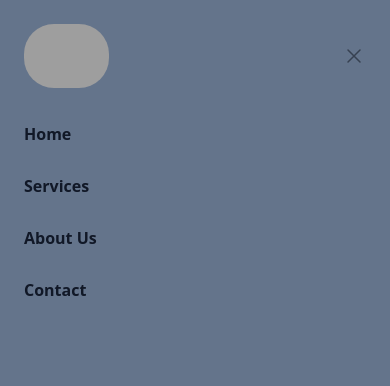
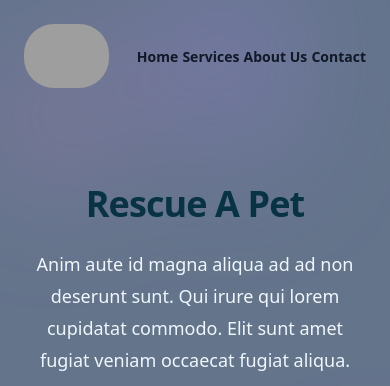
Before and after one commit to Kingwizard96/reimagined-journey, a plain HTML site: page index.html in a window 390 px wide. Shown: the top 386 px of the page. Drawn offline with nearby package versions, Linux system fonts and the light colour scheme; some packages are replaced by stand-ins of ours; grey boxes are pictures that could not be loaded.

Commit message:
made changes to front page mobile view

```diff
--- a/index.html
+++ b/index.html
@@ -1,6 +1,5 @@
 <!DOCTYPE html>
 <html lang="en">
-
 <head>
     <meta charset="UTF-8">
     <meta name="viewport" content="width=device-width, initial-scale=1.0">
@@ -22,62 +21,17 @@
                             alt="animals image">
                     </a>
                 </div>
-                <div class="flex lg:hidden">
-                    <button type="button"
-                        class="-m-2.5 inline-flex items-center justify-center rounded-md p-2.5 text-gray-700">
-                        <span class="sr-only">Open main menu</span>
-                        <svg class="h-6 w-6" fill="none" viewBox="0 0 24 24" stroke-width="1.5" stroke="currentColor"
-                            aria-hidden="true">
-                            <path stroke-linecap="round" stroke-linejoin="round"
-                                d="M3.75 6.75h16.5M3.75 12h16.5m-16.5 5.25h16.5" />
-                        </svg>
-                    </button>
-                </div>
-                <div class="hidden lg:flex lg:gap-x-12">
+
+                <!-- navbar wide screen view -->
+                <div class="sm:flex sm:gap-x-6 md:flex md:gap-x-10 lg:flex lg:gap-x-12">
                     <a href="/index.html" class="text-sm font-semibold leading-6 text-gray-900">Home</a>
                     <a href="/assets/services.html" class="text-sm font-semibold leading-6 text-gray-900">Services</a>
                     <a href="/assets/about.html" class="text-sm font-semibold leading-6 text-gray-900">About Us</a>
                     <a href="/assets/contact.html" class="text-sm font-semibold leading-6 text-gray-900">Contact</a>
                 </div>
             </nav>
-            <!-- Mobile menu, show/hide based on menu open state. -->
-            <div class="sm:hidden" role="dialog" aria-modal="true">
-                <!-- Background backdrop, show/hide based on slide-over state. -->
-                <div class="fixed inset-0 z-50"></div>
-                <div class="fixed inset-y-0 right-0 z-50 w-full overflow-y-auto bg-slate-500
-         px-6 py-6 sm:max-w-sm sm:ring-1 sm:ring-gray-900/10">
-                    <div class="flex items-center justify-between">
-                        <a href="#" class="-m-1.5 p-1.5">
-                            <span class="sr-only">RescuePet</span>
-                            <img class="h-16 w-auto"
-                                src="https://static.vecteezy.com/system/resources/thumbnails/006/470/731/small/modern-animal-pet-logo-template-free-vector.jpg"
-                                alt="animals image">
-                        </a>
-                        <button type="button" class="-m-2.5 rounded-md p-2.5 text-gray-700">
-                            <span class="sr-only">Close menu</span>
-                            <svg class="h-6 w-6" fill="none" viewBox="0 0 24 24" stroke-width="1.5"
-                                stroke="currentColor" aria-hidden="true">
-                                <path stroke-linecap="round" stroke-linejoin="round" d="M6 18L18 6M6 6l12 12" />
-                            </svg>
-                        </button>
-                    </div>
-                    <div class="mt-6 flow-root">
-                        <div class="-my-6 divide-y divide-gray-500/10">
-                            <div class="space-y-2 py-6">
-                                <a href="/index.html"
-                                    class="-mx-3 block rounded-lg px-3 py-2 text-base font-semibold leading-7 text-gray-900 hover:bg-gray-50">Home</a>
-                                <a href="/assets/services.html"
-                                    class="-mx-3 block rounded-lg px-3 py-2 text-base font-semibold leading-7 text-gray-900 hover:bg-gray-50">Services</a>
-                                <a href="/assets/about.html"
-                                    class="-mx-3 block rounded-lg px-3 py-2 text-base font-semibold leading-7 text-gray-900 hover:bg-gray-50">About
-                                    Us</a>
-                                <a href="/assets/contact.html"
-                                    class="-mx-3 block rounded-lg px-3 py-2 text-base font-semibold leading-7 text-gray-900 hover:bg-gray-50">Contact</a>
-                            </div>
-                        </div>
-                    </div>
-                </div>
-            </div>
+            <!-- Mobile menu, show/hide based on menu open state. This will be mobile view -->
+
         </header>
 
     <div class="relative isolate px-6 pt-14 lg:px-8">
```
Also changed, not shown: assets/about.html (+7 -6 lines), assets/contact.html (+6 -7 lines), assets/services.html (+6 -7 lines), assets/script.js (line endings or trailing spaces).
